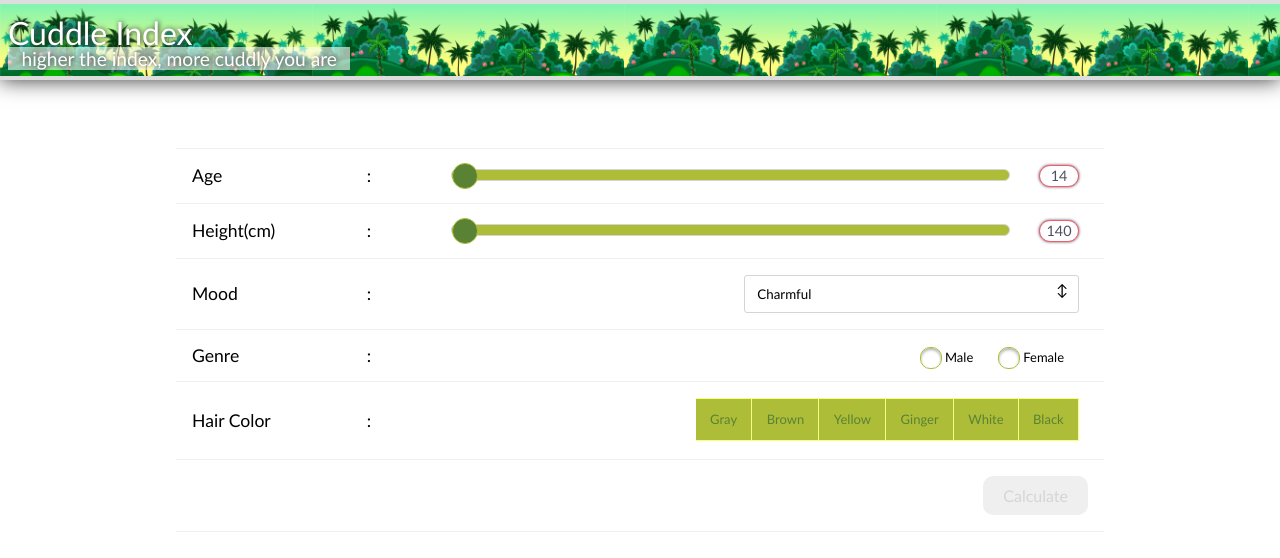
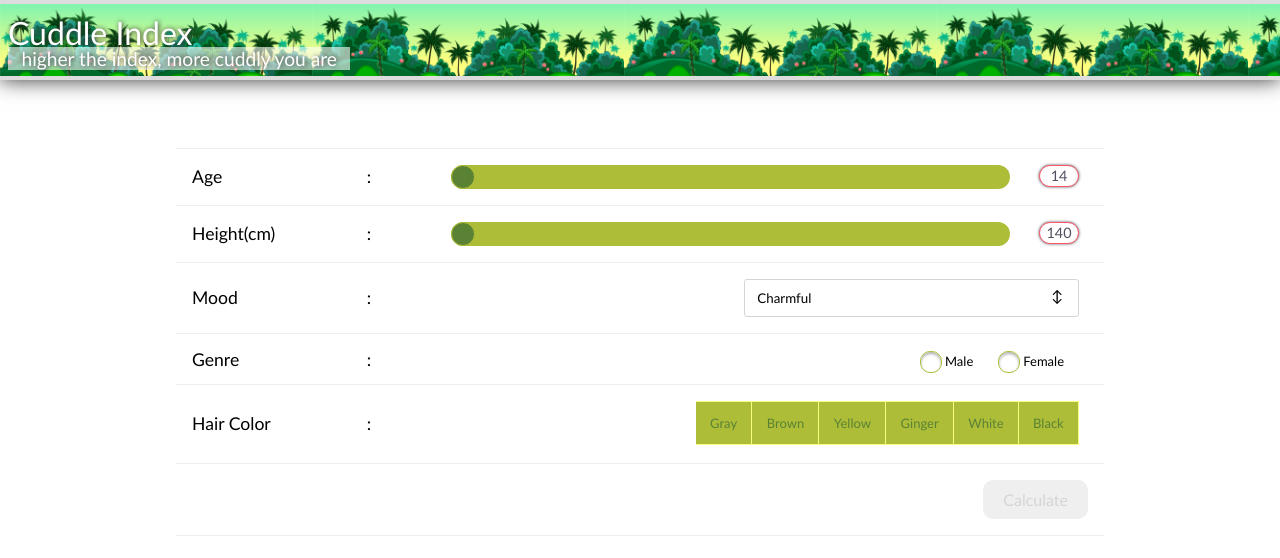
Before and after one commit to babazulu35/sweethearts, an Angular app: page / in a window 1280 px wide. Shown: the top 558 px of the page. Built offline with nearby package versions, Linux system fonts and the light colour scheme.

Commit message:
İe11 Range Slider Fixes

```diff
--- a/src/app/components/range-slider/range-slider.component.css
+++ b/src/app/components/range-slider/range-slider.component.css
@@ -1,9 +1,3 @@
-/* Range Slider Component */
-
-.c-range-slider {
-    width: 100%;
-}
-
 .c-range-slider--value {
     display: inline-block;
     width: 40px;
@@ -19,87 +13,97 @@
     box-shadow: 0px 0px 3px #505160;
 }
 
-.c-range-slider input[type='range'] {
+.c-range-slider input[type=range] {
     -webkit-appearance: none;
+    margin: 0px 0;
     width: 80%;
     display: inline-block;
     vertical-align: middle;
 }
 
-.c-range-slider input[type='range']:focus {
+.c-range-slider input[type=range]:focus {
     outline: none;
 }
 
-.c-range-slider input::-moz-focus-inner {
-    border: 0;
+.c-range-slider input[type=range]::-webkit-slider-runnable-track {
+    width: 100%;
+    height: 24px;
+    cursor: pointer;
+    background: #Aebd38;
+    border-radius: 12px;
 }
 
-.c-range-slider input[type='range']::moz-focus-outer {
-    border: 0;
+.c-range-slider input[type=range]::-webkit-slider-thumb {
+    border: 1px solid #Aebd38;
+    height: 24px;
+    width: 24px;
+    border-radius: 12px;
+    background: #598234;
+    cursor: pointer;
+    -webkit-appearance: none;
 }
 
-.c-range-slider input[type='range']::-webkit-slider-runnable-track {
+.c-range-slider input[type=range]:focus::-webkit-slider-runnable-track {
+    background: #Aebd38;
+}
+
+.c-range-slider input[type=range]::-moz-range-track {
     width: 100%;
-    height: 12px;
+    height: 24px;
     cursor: pointer;
     background: #Aebd38;
-    border-radius: 10px;
-    border: 0.1px solid #D5D5D5;
+    border-radius: 12px;
 }
 
-.c-range-slider input[type="range"]::-moz-range-track {
-    width: 100%;
-    height: 20px;
+.c-range-slider input[type=range]::-moz-range-thumb {
+    border: 1px solid #Aebd38;
+    height: 24px;
+    width: 24px;
+    border-radius: 12px;
+    background: #598234;
     cursor: pointer;
-    background: #007A3B;
-    border-radius: 10px;
-    border: 0.1px solid #D5D5D5;
 }
 
-.c-range-slider input[type='range']::-ms-track {
+.c-range-slider input[type=range]::-ms-track {
     width: 100%;
-    height: 20px;
+    height: 24px;
+    cursor: pointer;
+    background: transparent;
+    border-color: transparent;
     color: transparent;
-    cursor: pointer;
-    border-radius: 10px;
-    border: 0.1px solid #D5D5D5;
+    border-radius: 12px;
+    vertical-align: top;
 }
 
-.c-range-slider input[type='range']::-ms-fill-upper {
-    background: red;
-    border-radius: 10px;
+.c-range-slider input[type=range]::-ms-fill-lower {
+    background: #Aebd38;
+    border-top-left-radius: 12px;
+    border-bottom-left-radius: 12px;
 }
 
-.c-range-slider input[type='range']::-webkit-slider-thumb {
-    border: 1px solid #Aebd38;
-    height: 26px;
-    width: 26px;
-    border-radius: 50%;
-    -webkit-appearance: none;
-    position: relative;
-    margin-top: -7px;
-    background: #598234;
+.c-range-slider input[type=range]::-ms-fill-upper {
+    background: #Aebd38;
+    border-top-right-radius: 12px;
+    border-bottom-right-radius: 12px;
 }
 
-.c-range-slider input[type='range']::-moz-range-thumb {
-    border: 1px solid #003308;
-    height: 30px;
-    width: 30px;
-    border-radius: 50%;
-    -webkit-appearance: none;
-    position: relative;
-    margin-top: -7px;
-    background: #00B100;
+.c-range-slider input[type=range]::-ms-thumb {
+    border: 1px solid #Aebd38;
+    height: 24px;
+    width: 24px;
+    border-radius: 12px;
+    background: #598234;
+    cursor: pointer;
 }
 
-.c-range-slider input[type='range']::-ms-thumb {
-    border: 1px solid #003308;
-    height: 30px;
-    width: 30px;
-    border-radius: 50%;
-    -webkit-appearance: none;
-    position: relative;
-    margin-top: -7px;
-    background: #00B100;
-    z-index: 10;
+.c-range-slider input[type=range]:focus::-ms-fill-lower {
+    background: #Aebd38;
+    border-top-left-radius: 12px;
+    border-bottom-left-radius: 12px;
 }
+
+.c-range-slider input[type=range]:focus::-ms-fill-upper {
+    background: #Aebd38;
+    border-top-right-radius: 12px;
+    border-bottom-right-radius: 12px;
+}
--- a/src/app/components/selection-selectbox/selection-selectbox.component.css
+++ b/src/app/components/selection-selectbox/selection-selectbox.component.css
@@ -17,13 +17,18 @@
     background: transparent;
     background-image: none;
     -webkit-appearance: none;
+    -moz-appearance: none;
+}
+
+select::-ms-expand {
+    display: none;
 }
 
 .c-selection-selectbox:before {
     content: '\2194';
     position: absolute;
-    right: 7px;
-    top: 7px;
+    right: 12px;
+    top: 9px;
     -ms-transform: rotate(90deg);
     /* IE 9 */
     -webkit-transform: rotate(90deg);
```
